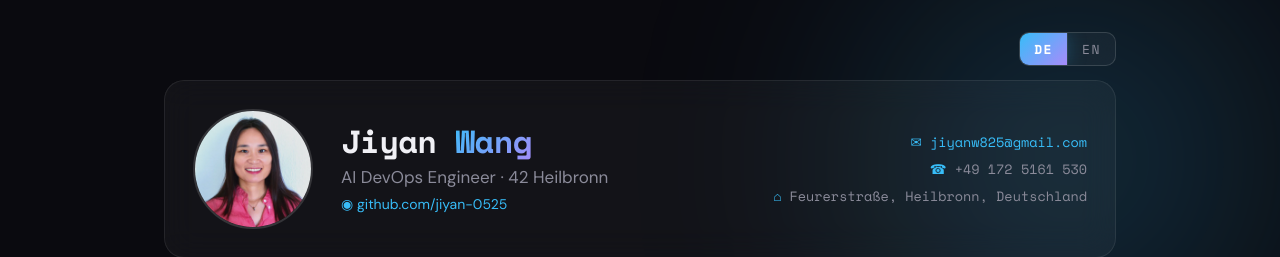
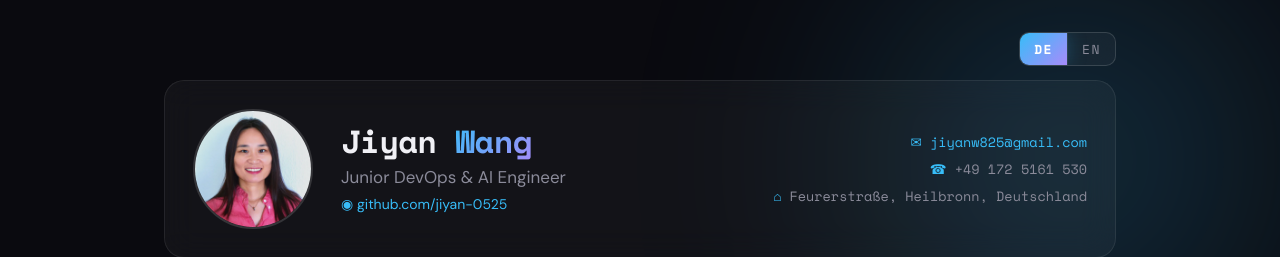
Before and after one commit to jiyan-0525/jiyan-0525.github.io, a React (Vite) app: page / in a window 1280 px wide. Shown: the top 257 px of the page. Built offline with nearby package versions, Linux system fonts and the light colour scheme.

Commit message:
changetotitel

```diff
--- a/index.html
+++ b/index.html
@@ -5,7 +5,7 @@
     <meta name="viewport" content="width=device-width, initial-scale=1.0" />
     <meta name="color-scheme" content="light" />
     <meta name="supported-color-schemes" content="light" />
-    <meta name="description" content="Lebenslauf von Jiyan Wang – AI DevOps Engineer, 42 Heilbronn" />
+    <meta name="description" content="Lebenslauf von Jiyan Wang – Junior DevOps & AI Engineer" />
     <title>Jiyan Wang – Lebenslauf</title>
     <link rel="preconnect" href="https://fonts.googleapis.com" />
     <link rel="preconnect" href="https://fonts.gstatic.com" crossorigin />
--- a/src/data/de.ts
+++ b/src/data/de.ts
@@ -5,7 +5,7 @@ export const de: Cv = {
   title: 'Jiyan Wang – Lebenslauf',
   nameFirst: 'Jiyan',
   nameLast: 'Wang',
-  role: 'AI DevOps Engineer · 42 Heilbronn',
+  role: 'Junior DevOps & AI Engineer',
   github: 'github.com/jiyan-0525',
   contacts: [
     { icon: '✉', text: 'jiyanw825@gmail.com', href: 'mailto:jiyanw825@gmail.com' },
--- a/src/data/en.ts
+++ b/src/data/en.ts
@@ -5,7 +5,7 @@ export const en: Cv = {
   title: 'Jiyan Wang – Curriculum Vitae',
   nameFirst: 'Jiyan',
   nameLast: 'Wang',
-  role: 'AI DevOps Engineer · 42 Heilbronn',
+  role: 'Junior DevOps & AI Engineer',
   github: 'github.com/jiyan-0525',
   contacts: [
     { icon: '✉', text: 'jiyanw825@gmail.com', href: 'mailto:jiyanw825@gmail.com' },
```
